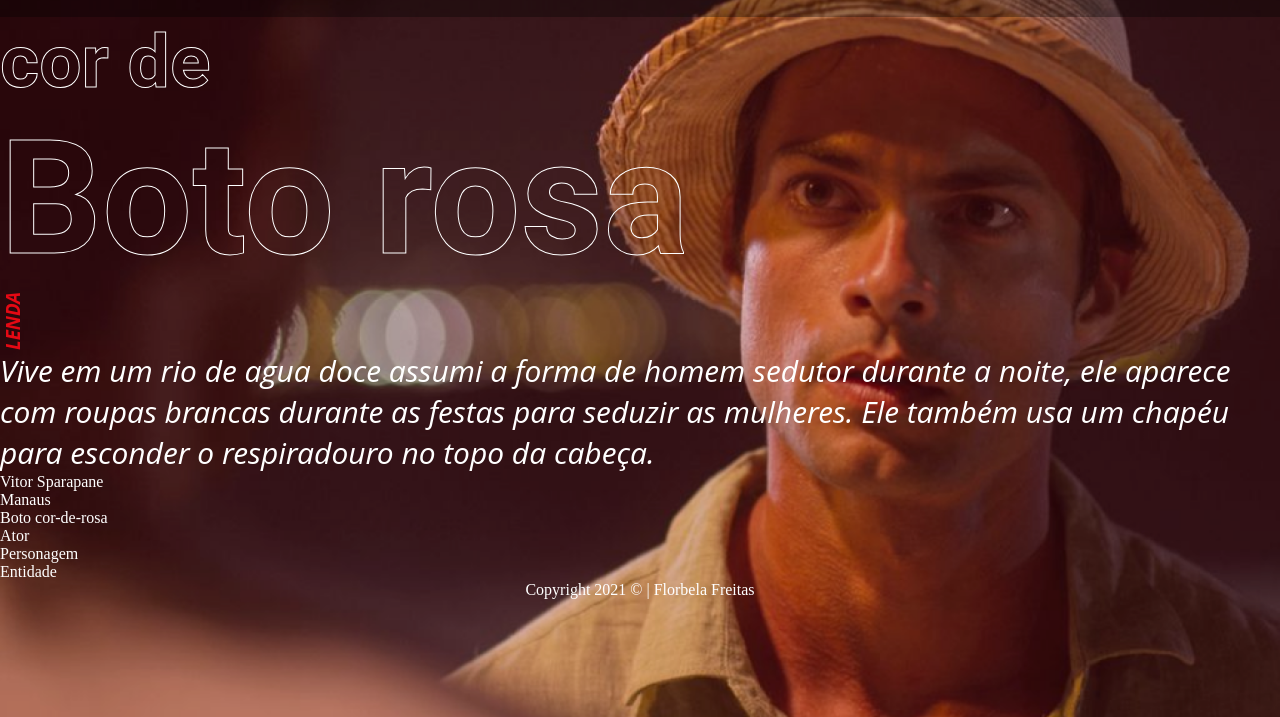
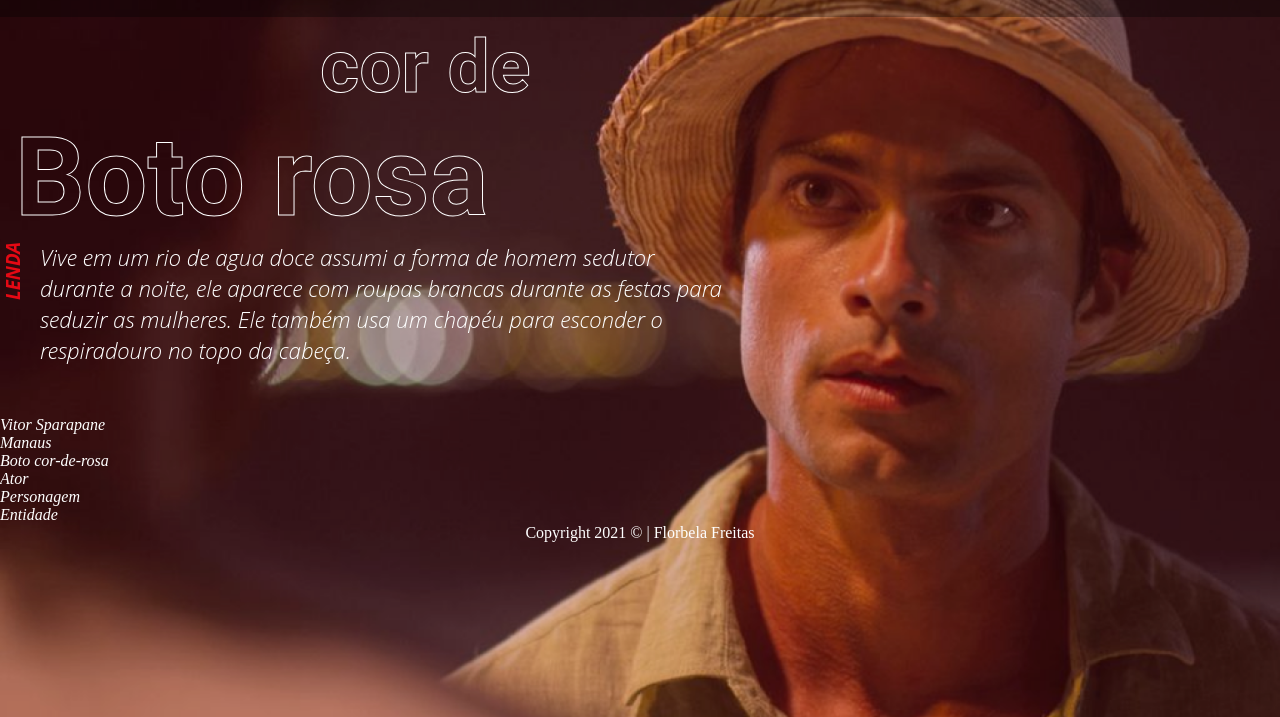
Before and after one commit to Beauty-Flower/cidade-invisivel, a plain HTML site: page pages/boto.html in a window 1280 px wide. Shown: the part 83-800 px from the top of the page. Drawn offline with Linux system fonts and the light colour scheme.

Commit message:
Editand..

```diff
--- a/css/boto.css
+++ b/css/boto.css
@@ -15,14 +15,18 @@ body {
   -webkit-text-fill-color: #00000000;
   font-size: 50px;
   font-family: "Roboto", sans-serif;
+  padding-left: 320px;
+  padding-top: 5px;
 }
 
 .titulo {
   -webkit-text-stroke-width: 1px;
   -webkit-text-stroke-color: #ffffff;
   -webkit-text-fill-color: #00000000;
-  font-size: 80px;
+  font-size: 55px;
   font-family: "Roboto", sans-serif;
+  padding-left: 15px;
+  padding-top: 3px;
 }
 
 .lenda {
@@ -31,15 +35,35 @@ body {
   color: #e50914;
   writing-mode: vertical-rl;
   transform: rotate(180deg);
+  position: absolute;
 }
 
 .texto {
   color: #ffffff;
   font-family: "Open Sans", sans-serif;
-  font-size: 30px;
+  font-size: 1.4rem;
   font-style: italic;
+  font-weight:100;
+  padding-left: 40px;
+  width: 730px;
 }
 
 .informaçoes {
   color: #ffffff;
 }
+
+.informaçoes {
+  margin-top: 50px;
+}
+
+.info {
+  display: flex;
+  justify-content: space-between;
+  font-style: italic;
+}
+
+.relacao {
+  display: flex;
+  justify-content: space-between;
+  font-style: italic;
+}
--- /dev/null
+++ b/css/curupira.css
@@ -0,0 +1,38 @@
+body {
+    width: 100vw;
+    height: 100vh;
+    background-image: url(../img/curupira.png);
+    background-size: cover;
+    background-position: right top;
+    display: flex;
+    flex-direction: column;
+  }
+
+  .titulo {
+    -webkit-text-stroke-width: 1px;
+    -webkit-text-stroke-color: #ffffff;
+    -webkit-text-fill-color: #00000000;
+    font-size: 55px;
+    font-family: "Roboto", sans-serif;
+    padding-left: 30px;
+    padding-top: 3px;
+  }
+
+  .lenda {
+    font-family: "Open Sans", sans-serif;
+    font-style: italic;
+    color: #e50914;
+    writing-mode: vertical-rl;
+    transform: rotate(180deg);
+    position: absolute;
+  }
+
+  .texto {
+    color: #ffffff;
+    font-family: "Open Sans", sans-serif;
+    font-size: 1.4rem;
+    font-style: italic;
+    font-weight:100;
+    padding-left: 40px;
+    width: 730px;
+  }
```
Also changed, not shown: pages/curupira.html (+31 -2 lines).
